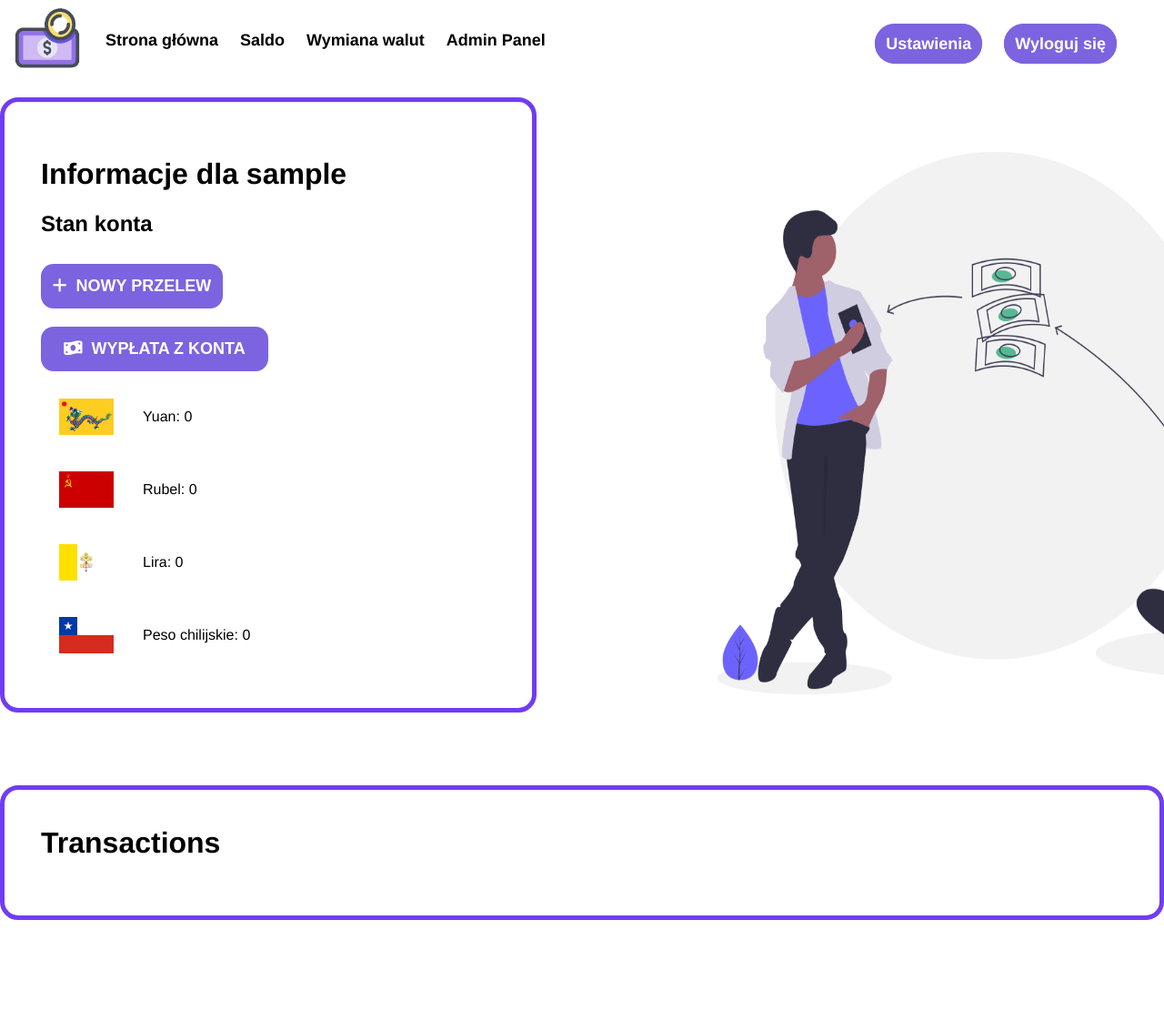
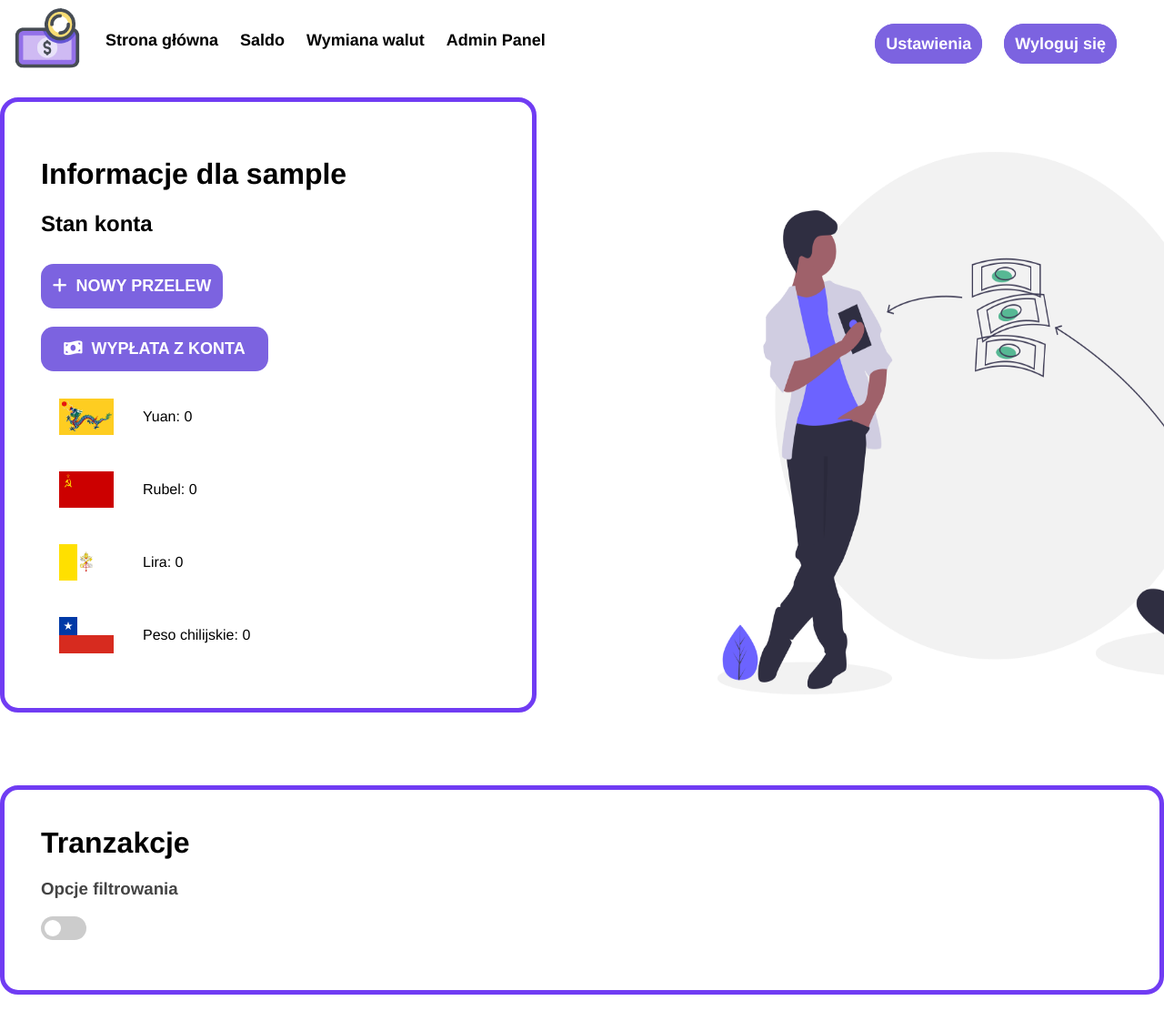
Before and after one commit to Eg-Nickname/django-bank, a Django app: page /saldo/ in a window 1280 px wide; the page is wider, and only the part inside the window is pictured. Shown: that part at 91% size. Before the commit the page ends 1011 px from the top of that part, so only its background shows below. Run offline with Django 4.2, Linux system fonts and the light colour scheme; the visitor is signed in with stand-in values (Sample User, id 1); data comes from the database, SQL or seed files in the repository; data that the repository does not hold is empty; some libraries are stand-ins or nearby versions.

Commit message:
Added Filtering system for transactions

```diff
--- a/django_bank/settings.py
+++ b/django_bank/settings.py
@@ -37,6 +37,9 @@ INSTALLED_APPS = [
     'django.contrib.sessions',
     'django.contrib.messages',
     'django.contrib.staticfiles',
+
+    #External apps
+    'django_filters',
 
     #My apps
     'main.apps.MainConfig',
--- /dev/null
+++ b/transactions/filters.py
@@ -0,0 +1,11 @@
+from dataclasses import field
+import django_filters
+from django_filters import DateRangeFilter
+from transactions.models import Transaction
+
+class TransacionFilter(django_filters.FilterSet):
+    daterange = DateRangeFilter(field_name="data_transakcji")
+    class Meta:
+        model = Transaction
+        fields = '__all__'
+        exclude = ['typ', 'title', 'data_transakcji', 'kwota']
--- a/transactions/models.py
+++ b/transactions/models.py
@@ -10,8 +10,8 @@ class Transaction(models.Model):
     )
 
     transaction_id      = models.BigAutoField(verbose_name="Id Tranzakcji", primary_key=True)
-    sender_id           = models.ForeignKey(Account, blank=True, null=True, on_delete=models.SET_NULL, related_name='Nadawca')
-    reciver_id          = models.ForeignKey(Account, null=True, on_delete=models.SET_NULL, related_name='Odbiorca')
+    sender_id           = models.ForeignKey(Account, blank=True, null=True, on_delete=models.SET_NULL, related_name='Nadawca', verbose_name="Nadawca")
+    reciver_id          = models.ForeignKey(Account, null=True, on_delete=models.SET_NULL, related_name='Odbiorca', verbose_name="Odbiorca")
     kwota               = models.PositiveIntegerField(verbose_name="Kwota", blank=False, default=0)
     waluta              = models.CharField(verbose_name="Waluta", max_length=32, unique=False, choices=WALUTY)
     data_transakcji     = models.DateTimeField(verbose_name='Data Transakcji', auto_now_add=True)
--- a/transactions/static/transactions/transactions.css
+++ b/transactions/static/transactions/transactions.css
@@ -102,7 +102,7 @@
     font-size: 16px;
     font-weight: 600;
 }
-#id_reciver_id{
+#id_reciver_id, #id_sender_id{
     width: 300px;
 }
 
@@ -117,9 +117,29 @@
     border: 1px solid #aaa;
     border-radius: 4px;
 }
-#id_waluta, #id_waluta2{
+#id_waluta, #id_waluta2, #id_daterange{
     width: 300px;
 }
+
+#NewTransaction_reciver_id{
+    width: 300px;
+}
+
+#NewTransaction_title{
+    width: 300px;
+}
+#NewTransaction_kwota,  #NewTransaction_title{
+    padding: 0 20px;
+    width: 256px;
+    color: #444;
+    line-height: 28px;
+    border: 1px solid #aaa;
+    border-radius: 4px;
+}
+#NewTransaction_waluta, #NewTransaction_waluta2{
+    width: 300px;
+}
+
 .help-text{
     max-width: 300px;
     margin-top: 10px;
@@ -267,7 +287,86 @@
     height: auto;
 }
 
+/* Filter */
+.transactions h3{
+    color: #444;
+}
+.filter-box{
+    max-width: 430px;
+    margin: 10px;
+    display: flex;
+    justify-content: space-between;
+}
+.filter-box i{
+    margin-right: 10px;
+}
+.filter-options{
+    margin-bottom: 15px;
+    padding: 15px;
+    display: none;
+}
+.filter-active{
+    display: block !important;
+}
+.switch {
+    position: relative;
+    display: inline-block;
+    width: 50px;
+    height: 26px;
+    margin-bottom: 15px;
+  }
 
+  .switch input {
+    opacity: 0;
+    width: 0;
+    height: 0;
+  }
+
+  .slider {
+    position: absolute;
+    cursor: pointer;
+    top: 0;
+    left: 0;
+    right: 0;
+    bottom: 0;
+    background-color: #ccc;
+    -webkit-transition: .4s;
+    transition: .4s;
+  }
+
+  .slider:before {
+    position: absolute;
+    content: "";
+    height: 18px;
+    width: 18px;
+    left: 4px;
+    bottom: 4px;
+    background-color: white;
+    -webkit-transition: .4s;
+    transition: .4s;
+  }
+
+  input:checked + .slider {
+    background-color: #703cf3;
+  }
+
+  input:focus + .slider {
+    box-shadow: 0 0 1px #703cf3;
+  }
+
+  input:checked + .slider:before {
+    -webkit-transform: translateX(20px);
+    -ms-transform: translateX(20px);
+    transform: translateX(20px);
+  }
+
+  .slider.round {
+    border-radius: 34px;
+  }
+
+  .slider.round:before {
+    border-radius: 50%;
+  }
 
 
  /* Transakcje */
--- a/transactions/static/transactions/transactions.js
+++ b/transactions/static/transactions/transactions.js
@@ -30,3 +30,7 @@ document.addEventListener('keydown', function(event){
             document.getElementById("popup-3").classList.toggle("active");
 	}
 });
+
+function toggleFilter(){
+    document.getElementById("filter-options").classList.toggle("filter-active");
+}
--- a/transactions/templates/transactions/transactions.html
+++ b/transactions/templates/transactions/transactions.html
@@ -124,7 +124,7 @@
   <script src="https://cdn.jsdelivr.net/npm/select2@4.1.0-beta.1/dist/js/select2.min.js"></script>
   <script>
       $(document).ready(function () {
-          $('#id_reciver_id').select2({
+          $('#NewTransaction_reciver_id').select2({
               ajax: {
                   url: '{% url 'transactions' %}',
                   dataType: 'json',
@@ -143,7 +143,7 @@
   </script>
   <script>
     $(document).ready(function() {
-      $('#id_waluta').select2();
+      $('#NewTransaction_waluta').select2();
   });
   </script>
   <script>
@@ -151,6 +151,59 @@
       $('#id_waluta2').select2();
   });
   </script>
+  <script>
+      $(document).ready(function () {
+          $('#id_sender_id').select2({
+              ajax: {
+                  url: '{% url 'transactions' %}',
+                  dataType: 'json',
+                  processResults: function (data) {
+                      return {
+                          results: $.map(data, function (item) {
+                              return {id: item.id, text: item.username};
+                          })
+                      };
+                  }
+              },
+              minimumInputLength: 3
+          });
+
+      });
+  </script>
+  <script>
+    $(document).ready(function () {
+        $('#id_reciver_id').select2({
+            ajax: {
+                url: '{% url 'transactions' %}',
+                dataType: 'json',
+                processResults: function (data) {
+                    return {
+                        results: $.map(data, function (item) {
+                            return {id: item.id, text: item.username};
+                        })
+                    };
+                }
+            },
+            minimumInputLength: 3
+        });
+
+    });
+</script>
+
+<script>
+  $(document).ready(function() {
+    $('#id_waluta').select2();
+});
+</script>
+
+<script>
+  $(document).ready(function() {
+    $('#id_daterange').select2();
+});
+</script>
+
+
+
   <div class="wrapper">
     <div class="info-container">
       <div class="informacje">
@@ -176,9 +229,34 @@
 
 
     <div class="transactions">
-      <h1>Transactions</h1>
+      <h1>Tranzakcje</h1>
+      <div>
+        <h3>Opcje filtrowania</h3>
+        <label class="switch">
+          <input type="checkbox" onclick="toggleFilter();">
+          <span class="slider round"></span>
+        </label>
+        <div class="filter-options flexBlock" id="filter-options">
+          <form method="get">
+            {% for field in transactions_filter.form %}
+
+            <div class="input-box filter-box">
+                <i>{{field.label}}:</i>
+                <br>
+                {{field}}
+            </div>
+
+            {% for error in transaction_form.field.errors %}
+                <p class="login-error">{{error}}</p>
+            {% endfor %}
+        {% endfor %}
+            <button type="submit" class="buton-przelew nowy-przelew">Filtruj</button>
+          </form>
+        </div>
+
+      </div>
       <table>
-        {% for transaction in sent_transactions %}
+        {% for transaction in sent_transactions.qs %}
         <tr>
         <td><a href="{% url "inspect-transaction" transaction.transaction_id %}">Więcej Informacji</a></td>
         {% if transaction.typ == 0 %}
--- a/transactions/views.py
+++ b/transactions/views.py
@@ -5,6 +5,8 @@ from django.db.models import Q
 
 from transactions.models import Transaction
 from transactions.forms import NewTransaction, Withdraw
+
+from transactions.filters import TransacionFilter
 
 from django.contrib import messages
 
@@ -15,13 +17,18 @@ def transactions_viev(request):
     if not request.user.is_authenticated:
         return redirect("login")
 
-    sent_transactions = Transaction.objects.filter(Q(sender_id  = request.user.id) | Q(reciver_id = request.user.id)).order_by('data_transakcji')
-    form = NewTransaction()
+    sent_transactions = Transaction.objects.filter(Q(sender_id  = request.user.id) | Q(reciver_id = request.user.id)).order_by('-data_transakcji')
+    transactions_filter = TransacionFilter(request.GET, queryset=sent_transactions)
+    sent_transactions = transactions_filter
+
+
+    form = NewTransaction(auto_id="NewTransaction_%s")
     withdraw_form = Withdraw()
     context = {
-            'sent_transactions' : reversed(sent_transactions),
+            'sent_transactions' : sent_transactions,
             'transaction_form' : form,
-            'withdraw_form' : withdraw_form
+            'withdraw_form' : withdraw_form,
+            'transactions_filter' : transactions_filter,
         }
 
     # Formularz przelewu wyszukiwanie konta
```
